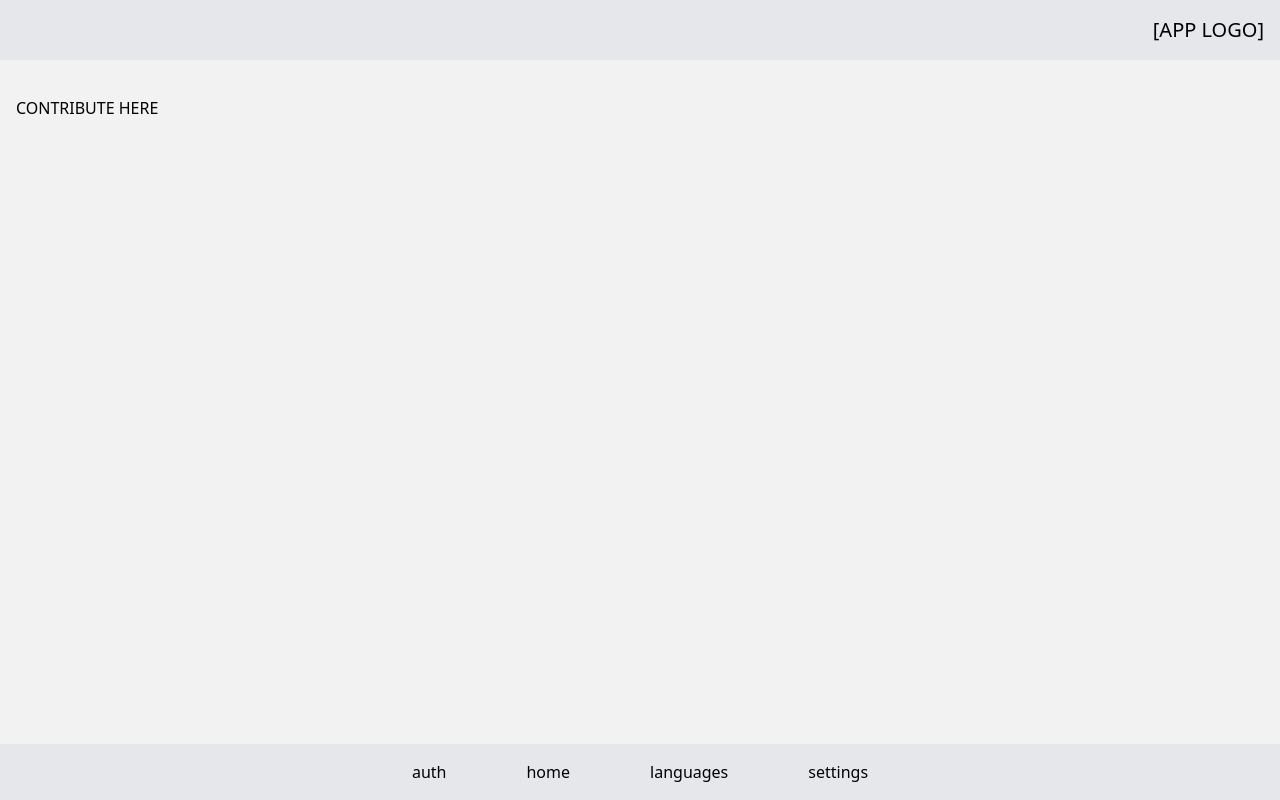
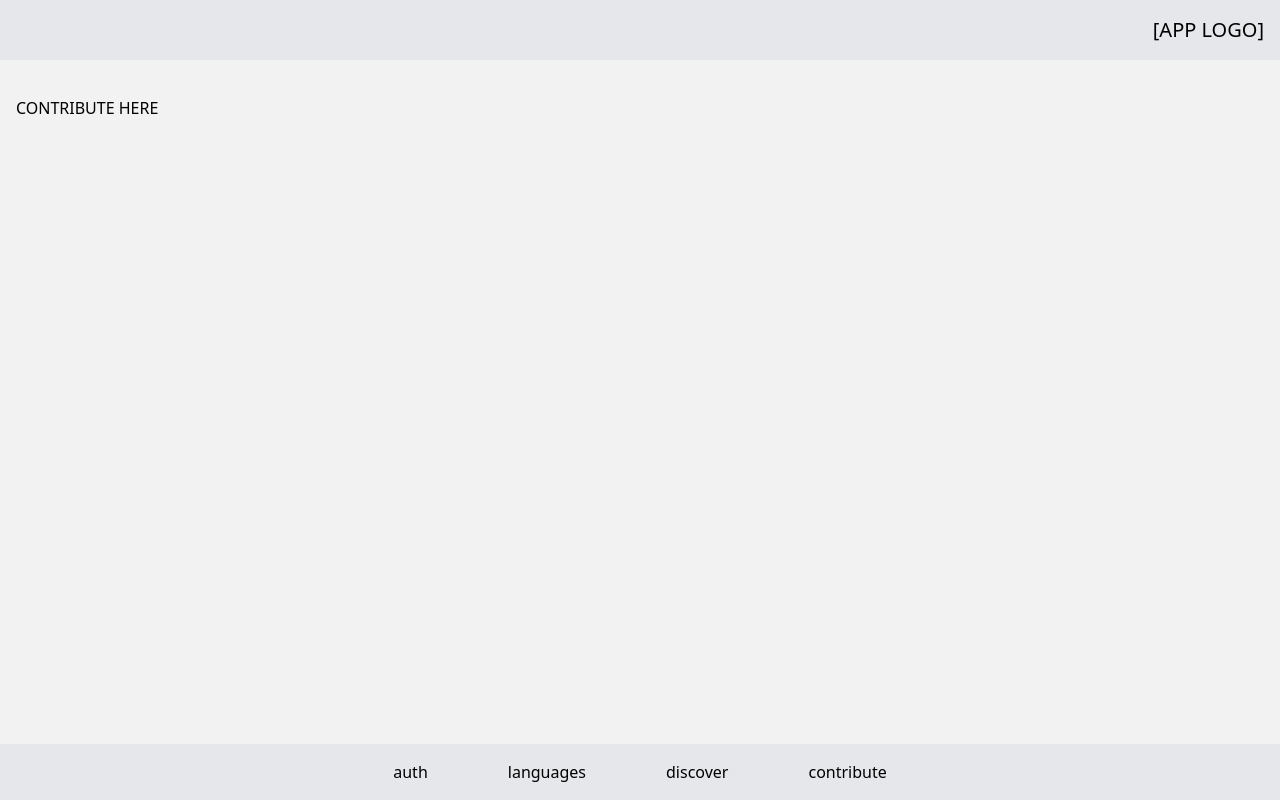
Before and after one commit to JosephDSmith/FFGP, a React (Create React App) app in the folder client/: page /contribute in a window 1280 px wide. Built offline with nearby package versions, Linux system fonts and the light colour scheme; no server answers; the HTML template or start-up script is replaced by a standard one.

Commit message:
add contribute and discover links

```diff
--- a/client/src/components/Navigation.tsx
+++ b/client/src/components/Navigation.tsx
@@ -1,3 +1,4 @@
+// Navigation.js
 import React from 'react';
 import { Link } from 'react-router-dom';
 
@@ -6,7 +7,7 @@ interface NavigationProps {
 }
 
 // created a component to host styling of each link for readability
-const NavLink: React.FC<{ to: string, children: string }> = ({ to, children }) => (
+const NavLink: React.FC<{ to: string; children: string }> = ({ to, children }) => (
   <Link
     to={to}
     className="text-black text-l hover:text-blue-500 transition-colors duration-300"
@@ -19,10 +20,10 @@ const Navigation: React.FC<NavigationProps> = () => {
   return (
     <div className="navigation text-center">
       <div className="flex justify-center space-x-20">
-        <NavLink to="/">auth</NavLink>
-        <NavLink to="/home">home</NavLink>
+        <NavLink to="/">auth</NavLink> {/* This will be replaced by a "login" button that will display only when the user is not logged in - logic pending */}
         <NavLink to="/languages">languages</NavLink>
-        <NavLink to="/settings">settings</NavLink>
+        <NavLink to="/discover">discover</NavLink>
+        <NavLink to="/contribute">contribute</NavLink>
       </div>
     </div>
   );
```
